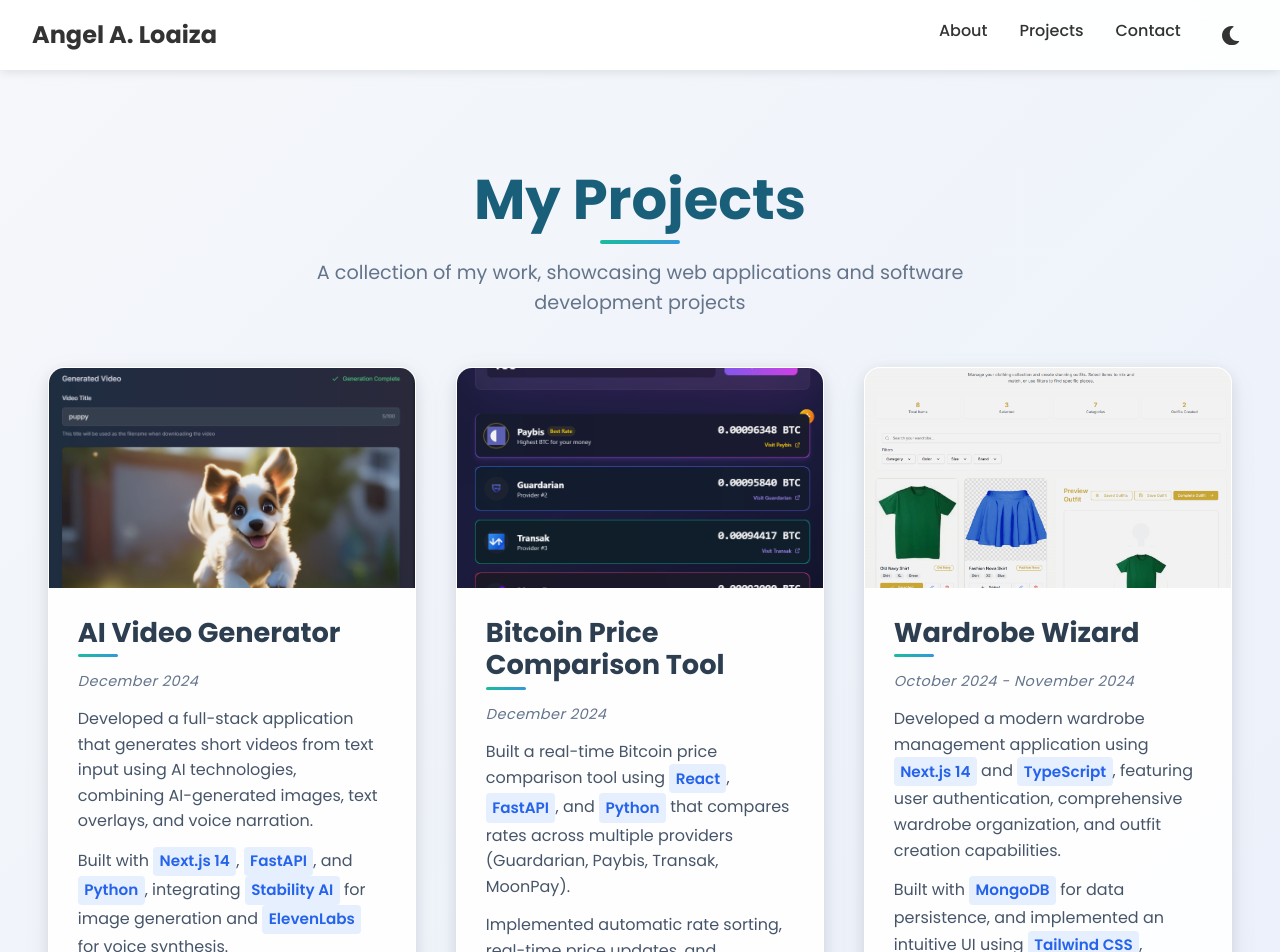
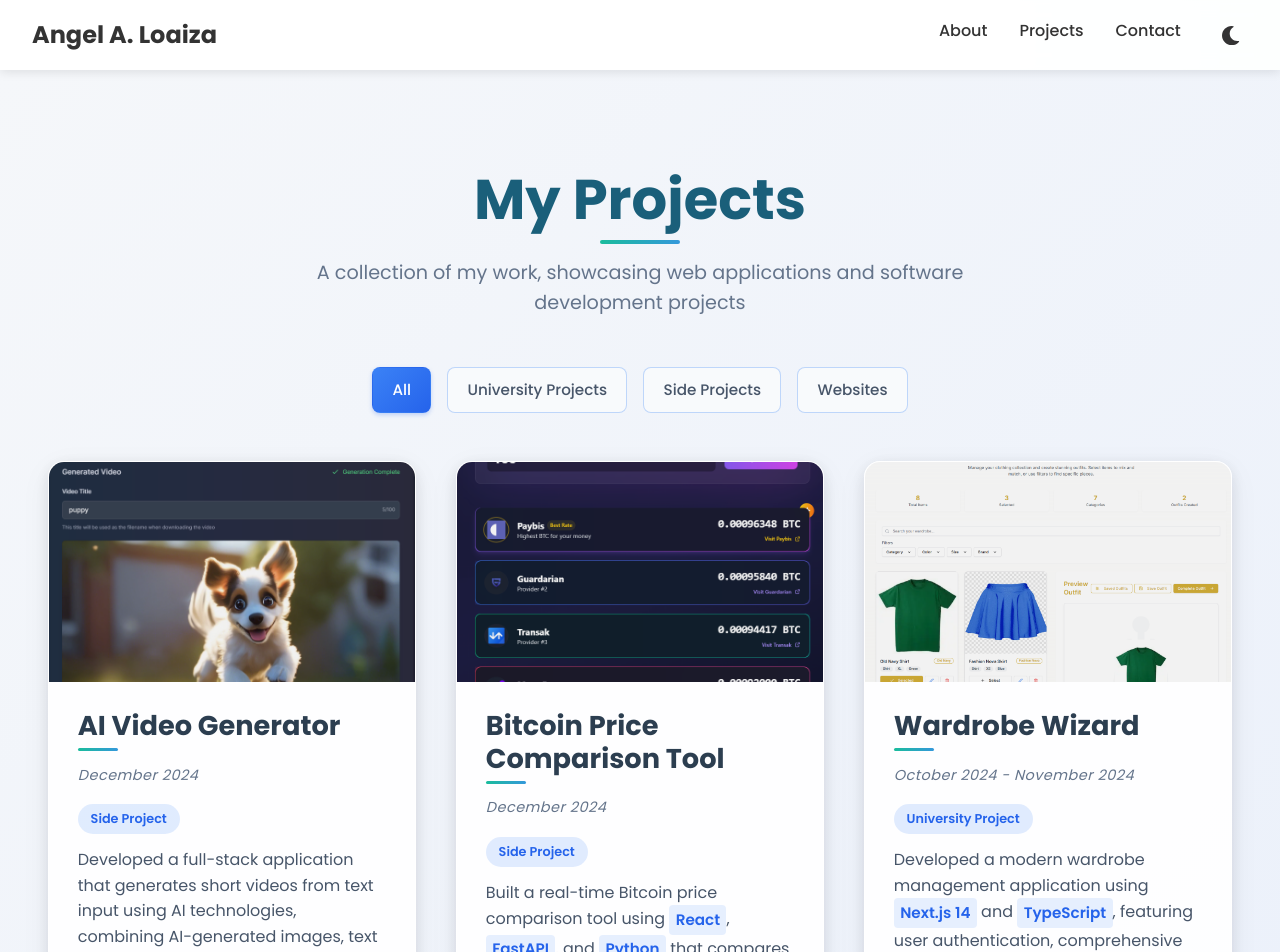
Before and after one commit to aal51282/aal51282.github.io, a Next.js app: page /projects in a window 1280 px wide. Shown: the top 952 px of the page. Built offline with nearby package versions, Linux system fonts and the light colour scheme; a web font is replaced by a local one.

Commit message:
Added a filter to the projects.

```diff
--- a/src/app/projects/page.tsx
+++ b/src/app/projects/page.tsx
@@ -1,6 +1,6 @@
 "use client";
 
-import React, { useEffect } from "react";
+import React, { useEffect, useState } from "react";
 import Nav from "@/components/Nav/Nav";
 import Footer from "@/components/Footer/Footer";
 import AOS from "aos";
@@ -12,6 +12,14 @@ import { FaGithub, FaLink, FaVideo } from "react-icons/fa";
 import { projects } from "./projectsData";
 
 const ProjectsPage = () => {
+  const [selectedCategory, setSelectedCategory] = useState<string>("All");
+  const categories = [
+    "All",
+    "University Projects",
+    "Side Projects",
+    "Websites",
+  ];
+
   useEffect(() => {
     AOS.init({
       duration: 800,
@@ -22,6 +30,20 @@ const ProjectsPage = () => {
       mirror: true,
     });
   }, []);
+
+  // Filter projects based on selected category
+  const filteredProjects =
+    selectedCategory === "All"
+      ? projects
+      : projects.filter((project) => {
+          if (selectedCategory === "University Projects")
+            return project.category === "University Project";
+          if (selectedCategory === "Side Projects")
+            return project.category === "Side Project";
+          if (selectedCategory === "Websites")
+            return project.category === "Website";
+          return false;
+        });
 
   return (
     <>
@@ -40,8 +62,26 @@ const ProjectsPage = () => {
             development projects
           </p>
 
+          <div
+            className={styles.filterContainer}
+            data-aos="fade-up"
+            data-aos-delay="150"
+          >
+            {categories.map((category, index) => (
+              <button
+                key={index}
+                className={`${styles.filterButton} ${
+                  selectedCategory === category ? styles.activeFilter : ""
+                }`}
+                onClick={() => setSelectedCategory(category)}
+              >
+                {category}
+              </button>
+            ))}
+          </div>
+
           <div className={styles.projectsContainer}>
-            {projects.map((project, index) => (
+            {filteredProjects.map((project, index) => (
               <div
                 key={index}
                 className={styles.projectCard}
@@ -63,6 +103,7 @@ const ProjectsPage = () => {
                   <p className={styles.projectDate}>
                     <em>{project.date}</em>
                   </p>
+                  <div className={styles.categoryTag}>{project.category}</div>
                   <div className={styles.projectDescription}>
                     {project.description.map((desc, i) => (
                       <p key={i}>{desc}</p>
--- a/src/app/projects/projects.module.css
+++ b/src/app/projects/projects.module.css
@@ -38,6 +38,45 @@
   max-width: 700px;
   margin: 0 auto 3rem;
   line-height: 1.6;
+}
+
+.filterContainer {
+  display: flex;
+  justify-content: center;
+  gap: 1rem;
+  margin-bottom: 3rem;
+  flex-wrap: wrap;
+}
+
+.filterButton {
+  padding: 0.6rem 1.2rem;
+  border: 1px solid rgba(59, 130, 246, 0.3);
+  background-color: #f8fafc;
+  color: #475569;
+  border-radius: 8px;
+  cursor: pointer;
+  transition: all 0.3s ease;
+  font-weight: 500;
+  font-size: 0.95rem;
+}
+
+.filterButton:hover {
+  background-color: #f1f5f9;
+  transform: translateY(-2px);
+  box-shadow: 0 4px 6px rgba(0, 0, 0, 0.05);
+}
+
+.activeFilter {
+  background: linear-gradient(135deg, #3b82f6, #2563eb);
+  color: white;
+  border: 1px solid transparent;
+  box-shadow: 0 2px 4px rgba(37, 99, 235, 0.25);
+}
+
+.activeFilter:hover {
+  background: linear-gradient(135deg, #2563eb, #1d4ed8);
+  transform: translateY(-2px);
+  box-shadow: 0 4px 8px rgba(37, 99, 235, 0.3);
 }
 
 .projectsContainer {
@@ -124,6 +163,18 @@
   color: #64748b;
   margin: 0;
   letter-spacing: 0.5px;
+}
+
+.categoryTag {
+  display: inline-block;
+  font-size: 0.8rem;
+  padding: 0.3rem 0.8rem;
+  border-radius: 20px;
+  background-color: rgba(59, 130, 246, 0.15);
+  color: #2563eb;
+  font-weight: 600;
+  margin-top: 0.3rem;
+  align-self: flex-start;
 }
 
 .projectDescription {
@@ -229,6 +280,16 @@
     margin-bottom: 2.5rem;
   }
 
+  .filterContainer {
+    gap: 0.7rem;
+    margin-bottom: 2.5rem;
+  }
+
+  .filterButton {
+    padding: 0.5rem 1rem;
+    font-size: 0.85rem;
+  }
+
   .projectContent {
     padding: 1.5rem;
   }
--- a/src/app/projects/projectsData.tsx
+++ b/src/app/projects/projectsData.tsx
@@ -1,5 +1,5 @@
-import React from 'react';
-import styles from './projects.module.css';
+import React from "react";
+import styles from "./projects.module.css";
 
 export interface Project {
   title: string;
@@ -9,6 +9,7 @@ export interface Project {
   videoDemo?: string;
   description: React.ReactNode[];
   date: string;
+  category: "University Project" | "Side Project" | "Website";
 }
 
 export const projects: Project[] = [
@@ -21,13 +22,21 @@ export const projects: Project[] = [
     videoDemo: "/videos/The-clockmakers-gamble.mp4",
     description: [
       <>
-        Developed a full-stack application that generates short videos from text input using AI technologies, combining AI-generated images, text overlays, and voice narration.
+        Developed a full-stack application that generates short videos from text
+        input using AI technologies, combining AI-generated images, text
+        overlays, and voice narration.
       </>,
       <>
-        Built with <span className={styles.techHighlight}>Next.js 14</span>, <span className={styles.techHighlight}>FastAPI</span>, and <span className={styles.techHighlight}>Python</span>, integrating <span className={styles.techHighlight}>Stability AI</span> for image generation and <span className={styles.techHighlight}>ElevenLabs</span> for voice synthesis.
+        Built with <span className={styles.techHighlight}>Next.js 14</span>,{" "}
+        <span className={styles.techHighlight}>FastAPI</span>, and{" "}
+        <span className={styles.techHighlight}>Python</span>, integrating{" "}
+        <span className={styles.techHighlight}>Stability AI</span> for image
+        generation and <span className={styles.techHighlight}>ElevenLabs</span>{" "}
+        for voice synthesis.
       </>,
     ],
     date: "December 2024",
+    category: "Side Project",
   },
   {
     title: "Bitcoin Price Comparison Tool",
@@ -36,13 +45,20 @@ export const projects: Project[] = [
     liveDemo: "https://bitcoin-tracker-demo.vercel.app/",
     description: [
       <>
-        Built a real-time Bitcoin price comparison tool using <span className={styles.techHighlight}>React</span>, <span className={styles.techHighlight}>FastAPI</span>, and <span className={styles.techHighlight}>Python</span> that compares rates across multiple providers (Guardarian, Paybis, Transak, MoonPay).
+        Built a real-time Bitcoin price comparison tool using{" "}
+        <span className={styles.techHighlight}>React</span>,{" "}
+        <span className={styles.techHighlight}>FastAPI</span>, and{" "}
+        <span className={styles.techHighlight}>Python</span> that compares rates
+        across multiple providers (Guardarian, Paybis, Transak, MoonPay).
       </>,
       <>
-        Implemented automatic rate sorting, real-time price updates, and comprehensive fee calculations using modern component architecture and <span className={styles.techHighlight}>Tailwind CSS</span>.
+        Implemented automatic rate sorting, real-time price updates, and
+        comprehensive fee calculations using modern component architecture and{" "}
+        <span className={styles.techHighlight}>Tailwind CSS</span>.
       </>,
     ],
     date: "December 2024",
+    category: "Side Project",
   },
   {
     title: "Wardrobe Wizard",
@@ -53,13 +69,24 @@ export const projects: Project[] = [
     liveDemo: "https://wardrobe-wizard-nine.vercel.app/",
     description: [
       <>
-        Developed a modern wardrobe management application using <span className={styles.techHighlight}>Next.js 14</span> and <span className={styles.techHighlight}>TypeScript</span>, featuring user authentication, comprehensive wardrobe organization, and outfit creation capabilities.
+        Developed a modern wardrobe management application using{" "}
+        <span className={styles.techHighlight}>Next.js 14</span> and{" "}
+        <span className={styles.techHighlight}>TypeScript</span>, featuring user
+        authentication, comprehensive wardrobe organization, and outfit creation
+        capabilities.
       </>,
       <>
-        Built with <span className={styles.techHighlight}>MongoDB</span> for data persistence, and implemented an intuitive UI using <span className={styles.techHighlight}>Tailwind CSS</span>, <span className={styles.techHighlight}>Shadcn UI</span>, and <span className={styles.techHighlight}>Radix UI</span>, enabling features like product filtering, outfit styling with a mannequin system, and responsive design.
+        Built with <span className={styles.techHighlight}>MongoDB</span> for
+        data persistence, and implemented an intuitive UI using{" "}
+        <span className={styles.techHighlight}>Tailwind CSS</span>,{" "}
+        <span className={styles.techHighlight}>Shadcn UI</span>, and{" "}
+        <span className={styles.techHighlight}>Radix UI</span>, enabling
+        features like product filtering, outfit styling with a mannequin system,
+        and responsive design.
       </>,
     ],
     date: "October 2024 - November 2024",
+    category: "University Project",
   },
   {
     title: "Money Tracker",
@@ -70,11 +97,18 @@ export const projects: Project[] = [
     liveDemo: "https://angel-money-tracker.vercel.app/",
     description: [
       <>
-        Built a full-stack web application using the <span className={styles.techHighlight}>MERN</span> stack (<span className={styles.techHighlight}>MongoDB</span>, <span className={styles.techHighlight}>Express</span>, <span className={styles.techHighlight}>React</span>, <span className={styles.techHighlight}>Node.js</span>) to track income and expenses.
+        Built a full-stack web application using the{" "}
+        <span className={styles.techHighlight}>MERN</span> stack (
+        <span className={styles.techHighlight}>MongoDB</span>,{" "}
+        <span className={styles.techHighlight}>Express</span>,{" "}
+        <span className={styles.techHighlight}>React</span>,{" "}
+        <span className={styles.techHighlight}>Node.js</span>) to track income
+        and expenses.
       </>,
       "Provides users with a clear overview of their financial transactions and analysis.",
     ],
     date: "September 2024 - October 2024",
+    category: "Side Project",
   },
   {
     title: "Cinema Booking Site",
@@ -85,11 +119,16 @@ export const projects: Project[] = [
     liveDemo: "https://cinema-ebooking-system.vercel.app/",
     description: [
       <>
-        Developed a cinema movie booking website using <span className={styles.techHighlight}>React</span>, <span className={styles.techHighlight}>SQLite</span>, and <span className={styles.techHighlight}>Node.js</span> with <span className={styles.techHighlight}>Express</span>.
+        Developed a cinema movie booking website using{" "}
+        <span className={styles.techHighlight}>React</span>,{" "}
+        <span className={styles.techHighlight}>SQLite</span>, and{" "}
+        <span className={styles.techHighlight}>Node.js</span> with{" "}
+        <span className={styles.techHighlight}>Express</span>.
       </>,
       "Features include movie browsing, ticket booking, seat selection, and user profile management.",
     ],
     date: "August 2024 - December 2024",
+    category: "University Project",
   },
   {
     title: "Venue-Weather Finder",
@@ -98,10 +137,13 @@ export const projects: Project[] = [
     liveDemo: "https://api-integration-demo.com",
     description: [
       <>
-        Created a <span className={styles.techHighlight}>JavaFX</span> application integrating venue and weather APIs to provide real-time venue details and weather conditions based on user inputs.
+        Created a <span className={styles.techHighlight}>JavaFX</span>{" "}
+        application integrating venue and weather APIs to provide real-time
+        venue details and weather conditions based on user inputs.
       </>,
     ],
     date: "November 2023 - December 2023",
+    category: "University Project",
   },
   {
     title: "Gallery App",
@@ -110,12 +152,17 @@ export const projects: Project[] = [
     liveDemo: "https://uiux-itunes-demo.com",
     description: [
       <>
-        Developed a <span className={styles.techHighlight}>JavaFX</span> application that dynamically displays a gallery of images based on user search queries using the <span className={styles.techHighlight}>iTunes Search API</span>.
+        Developed a <span className={styles.techHighlight}>JavaFX</span>{" "}
+        application that dynamically displays a gallery of images based on user
+        search queries using the{" "}
+        <span className={styles.techHighlight}>iTunes Search API</span>.
       </>,
       <>
-        Implemented object-oriented principles for modularity and maintainability.
+        Implemented object-oriented principles for modularity and
+        maintainability.
       </>,
     ],
     date: "October 2023 - November 2023",
+    category: "University Project",
   },
 ];
```
